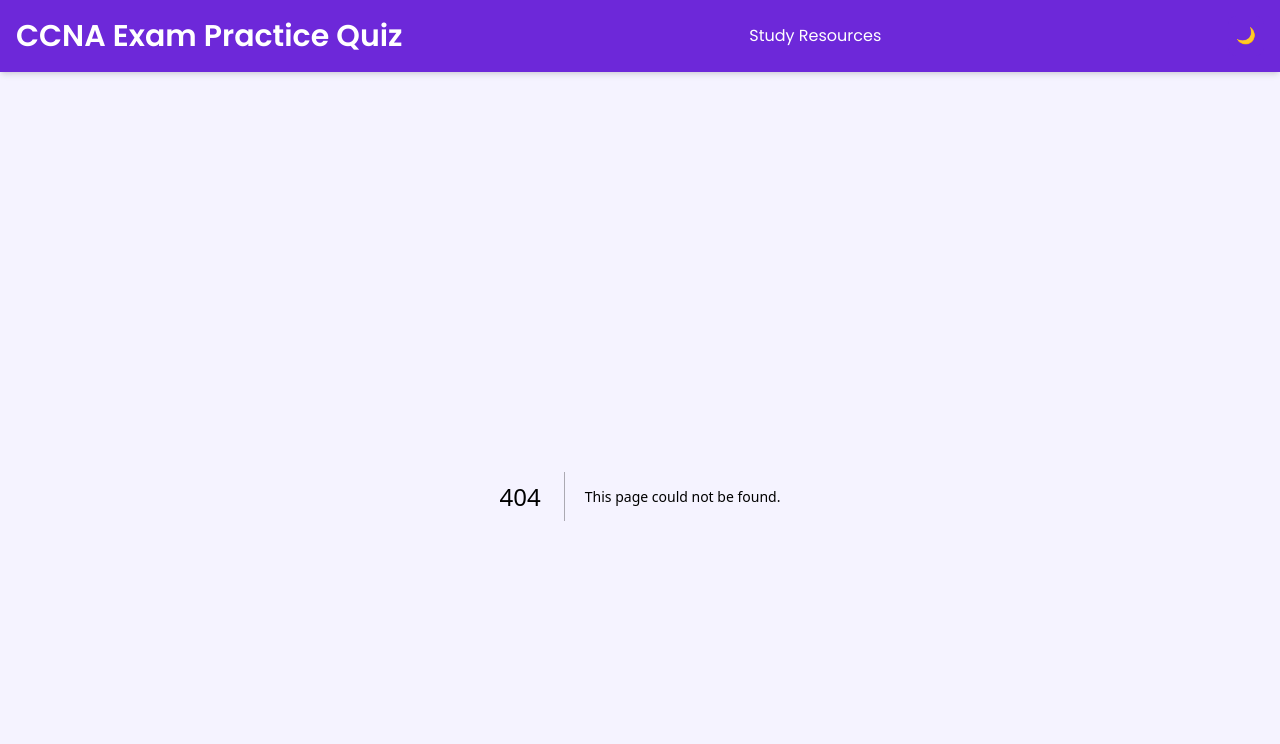
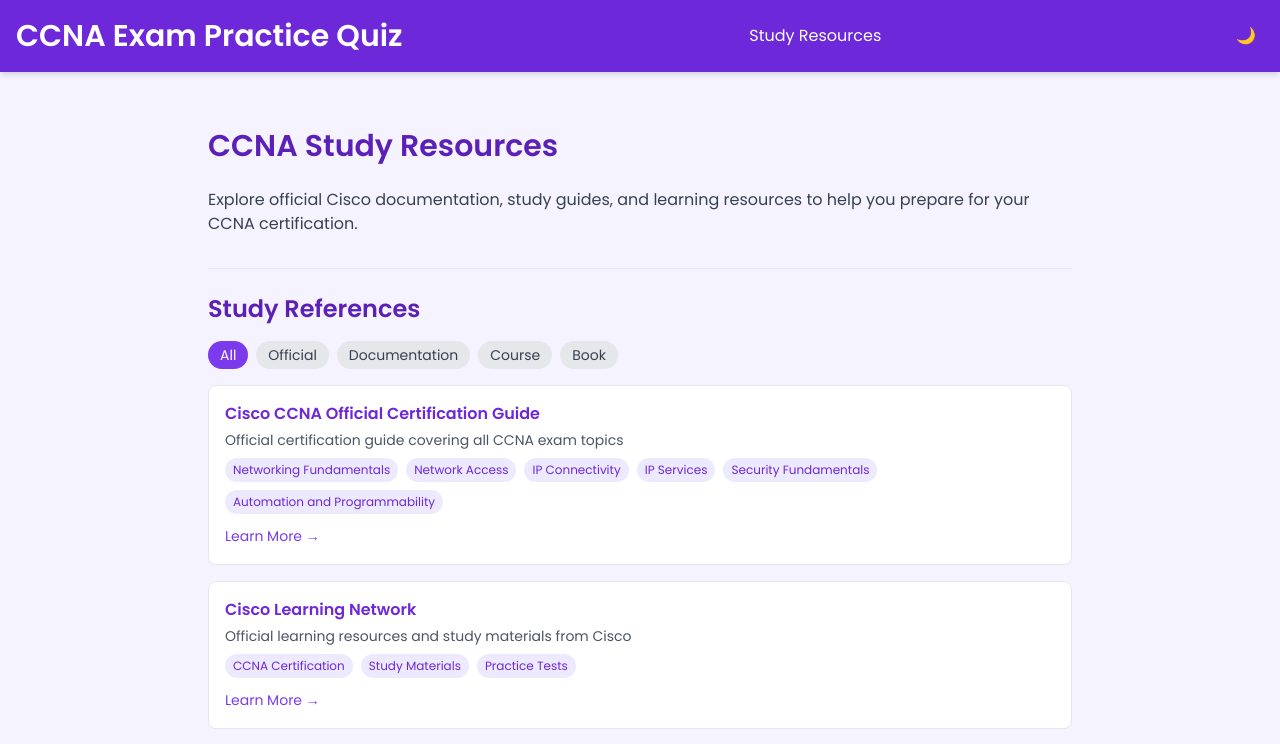
Before and after one commit to Nattie-Nkosi/Quiz-App, a Next.js app: page /resources in a window 1280 px wide. Before the commit this address had no page. Shown: the top 744 px of the page. Built offline with nearby package versions, Linux system fonts and the light colour scheme.

Commit message:
Add study references component and resources page for CCNA materials

```diff
--- a/app/quiz/components/result.tsx
+++ b/app/quiz/components/result.tsx
@@ -2,6 +2,7 @@
 
 import { FC } from "react";
 import { Question } from "../types";
+import StudyReferences from "../components/study-references";
 
 interface ResultProps {
   questions: Question[];
@@ -100,6 +101,7 @@
             )}
           </div>
         ))}
+        <StudyReferences />
       </div>
     </div>
   );
--- /dev/null
+++ b/app/quiz/components/study-references.tsx
@@ -0,0 +1,96 @@
+// components/study-references.tsx
+"use client";
+
+import { FC, useState } from "react";
+import { StudyReference, ccnaReferences } from "../../../data/references";
+
+interface StudyReferencesProps {
+  currentTopic?: string;
+}
+
+const StudyReferences: FC<StudyReferencesProps> = ({ currentTopic }) => {
+  const [selectedType, setSelectedType] = useState<string>("all");
+
+  const filteredReferences = ccnaReferences.filter(
+    (ref) =>
+      (selectedType === "all" || ref.type === selectedType) &&
+      (!currentTopic || ref.topics.includes(currentTopic))
+  );
+
+  return (
+    <div className="mt-8 space-y-6">
+      <div className="border-t dark:border-gray-700 pt-6">
+        <h3 className="text-2xl font-bold text-violet-800 dark:text-violet-300 mb-4">
+          Study References
+        </h3>
+
+        {/* Filter buttons */}
+        <div className="flex gap-2 mb-4 flex-wrap">
+          <button
+            onClick={() => setSelectedType("all")}
+            className={`px-3 py-1 rounded-full text-sm ${
+              selectedType === "all"
+                ? "bg-violet-600 dark:bg-violet-700 text-white"
+                : "bg-gray-200 dark:bg-gray-700 text-gray-700 dark:text-gray-300"
+            } transition-colors`}
+          >
+            All
+          </button>
+          {["official", "documentation", "course", "book"].map((type) => (
+            <button
+              key={type}
+              onClick={() => setSelectedType(type)}
+              className={`px-3 py-1 rounded-full text-sm capitalize ${
+                selectedType === type
+                  ? "bg-violet-600 dark:bg-violet-700 text-white"
+                  : "bg-gray-200 dark:bg-gray-700 text-gray-700 dark:text-gray-300"
+              } transition-colors`}
+            >
+              {type}
+            </button>
+          ))}
+        </div>
+
+        {/* References list */}
+        <div className="grid gap-4">
+          {filteredReferences.map((reference, index) => (
+            <div
+              key={index}
+              className="p-4 border rounded-lg dark:border-gray-700 hover:border-violet-500
+                dark:hover:border-violet-500 transition-colors bg-white dark:bg-gray-800"
+            >
+              <h4 className="font-semibold text-violet-700 dark:text-violet-400">
+                {reference.title}
+              </h4>
+              <p className="text-gray-600 dark:text-gray-300 text-sm mt-1">
+                {reference.description}
+              </p>
+              <div className="mt-2 flex flex-wrap gap-2">
+                {reference.topics.map((topic, idx) => (
+                  <span
+                    key={idx}
+                    className="text-xs px-2 py-1 bg-violet-100 dark:bg-violet-900
+                      text-violet-700 dark:text-violet-300 rounded-full"
+                  >
+                    {topic}
+                  </span>
+                ))}
+              </div>
+              <a
+                href={reference.url}
+                target="_blank"
+                rel="noopener noreferrer"
+                className="mt-3 inline-block text-sm text-violet-600 dark:text-violet-400
+                  hover:text-violet-800 dark:hover:text-violet-300 transition-colors"
+              >
+                Learn More →
+              </a>
+            </div>
+          ))}
+        </div>
+      </div>
+    </div>
+  );
+};
+
+export default StudyReferences;
--- /dev/null
+++ b/app/resources/page.tsx
@@ -0,0 +1,17 @@
+// app/resources/page.tsx
+import StudyReferences from "../quiz/components/study-references";
+
+export default function ResourcesPage() {
+  return (
+    <div className="max-w-4xl mx-auto px-4 py-8">
+      <h1 className="text-3xl font-bold text-violet-800 dark:text-violet-300 mb-6">
+        CCNA Study Resources
+      </h1>
+      <p className="text-gray-700 dark:text-gray-300 mb-8">
+        Explore official Cisco documentation, study guides, and learning
+        resources to help you prepare for your CCNA certification.
+      </p>
+      <StudyReferences />
+    </div>
+  );
+}
--- /dev/null
+++ b/data/references.ts
@@ -0,0 +1,47 @@
+// data/references.ts
+
+export interface StudyReference {
+  title: string;
+  description: string;
+  url: string;
+  type: 'official' | 'book' | 'course' | 'documentation';
+  topics: string[];
+}
+
+export const ccnaReferences: StudyReference[] = [
+  {
+    title: "Cisco CCNA Official Certification Guide",
+    description: "Official certification guide covering all CCNA exam topics",
+    url: "https://www.cisco.com/c/en/us/training-events/training-certifications/certifications/associate/ccna.html",
+    type: "official",
+    topics: ["Networking Fundamentals", "Network Access", "IP Connectivity", "IP Services", "Security Fundamentals", "Automation and Programmability"]
+  },
+  {
+    title: "Cisco Learning Network",
+    description: "Official learning resources and study materials from Cisco",
+    url: "https://learningnetwork.cisco.com/s/ccna-cert",
+    type: "documentation",
+    topics: ["CCNA Certification", "Study Materials", "Practice Tests"]
+  },
+  {
+    title: "Cisco DevNet",
+    description: "Resources for network automation and programmability",
+    url: "https://developer.cisco.com/certification/",
+    type: "documentation",
+    topics: ["Network Automation", "APIs", "Python", "Network Programmability"]
+  },
+  {
+    title: "Cisco Networking Academy",
+    description: "Comprehensive CCNA training and courses",
+    url: "https://www.netacad.com/courses/networking",
+    type: "course",
+    topics: ["CCNA", "Networking Basics", "Hands-on Labs"]
+  },
+  {
+    title: "IP Addressing and Subnetting Guide",
+    description: "Official Cisco guide for IP addressing and subnetting",
+    url: "https://www.cisco.com/c/en/us/support/docs/ip/routing-information-protocol-rip/13788-3.html",
+    type: "documentation",
+    topics: ["IP Addressing", "Subnetting", "Network Design"]
+  }
+];
```
